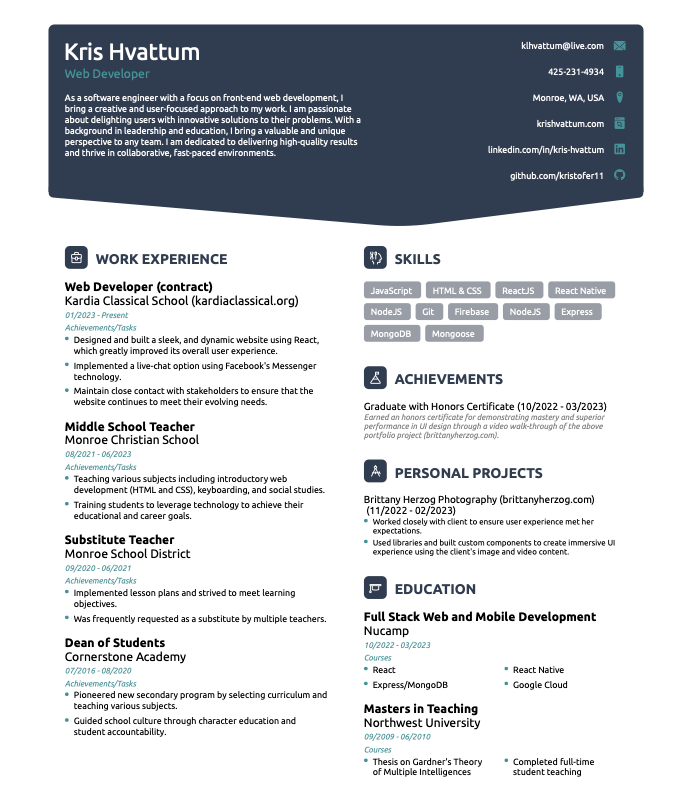
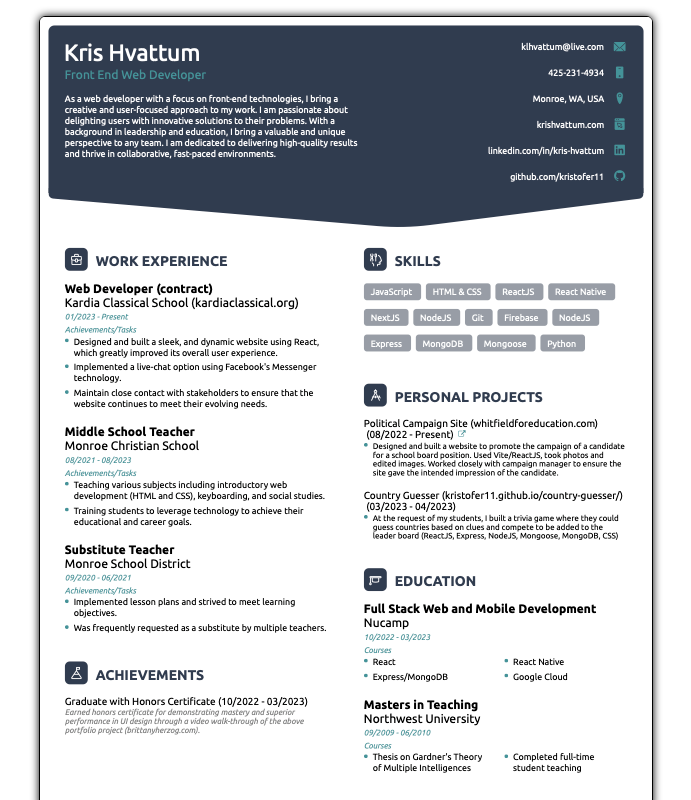
Before and after one commit to kristofer11/portfolio, a React (Create React App) app: page /resume in a window 1280 px wide. Shown: the whole page, without its empty margins (294-985 px from the left). Built offline with nearby package versions, Linux system fonts and the light colour scheme; a web font is replaced by a local one.

Commit message:
update resume

```diff
--- a/src/App.css
+++ b/src/App.css
@@ -526,4 +526,7 @@ li {
 .resume-container img {
     margin: 1rem;
     max-width: 100vw;
+    border: 1px solid black;
+    border-radius: 6px;
+    box-shadow: 0 0 8px black;
 }
--- a/src/pages/Resume.jsx
+++ b/src/pages/Resume.jsx
@@ -1,4 +1,4 @@
-import ResumeImg from '../app/images/01KrisHvattumResume.png'
+import ResumeImg from '../app/images/Kris_Hvattum_Resume.png'
 
 const Resume = () => {
   return (
```
Also changed, not shown: src/app/images/Kris_Hvattum_Resume.png (added).
